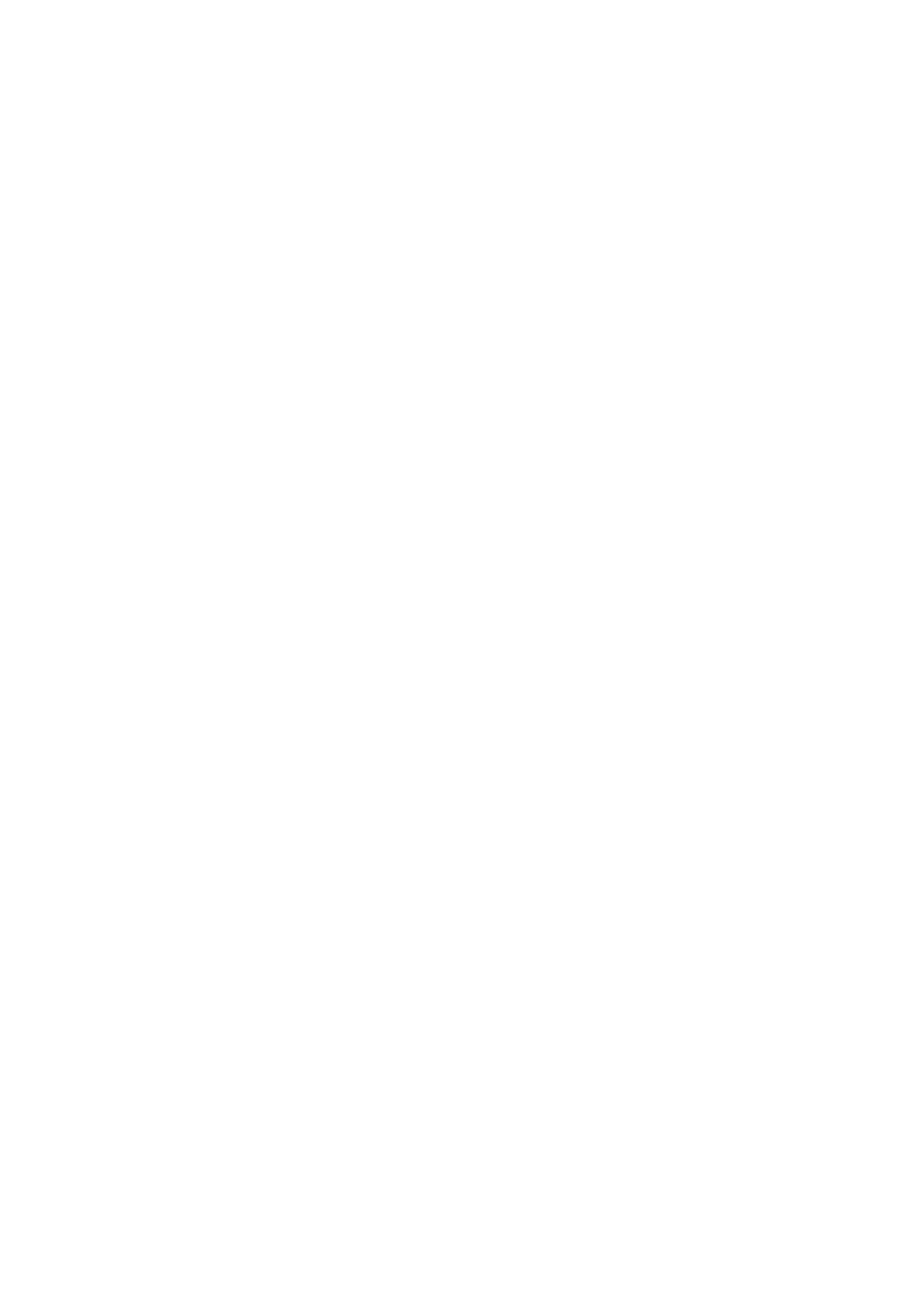
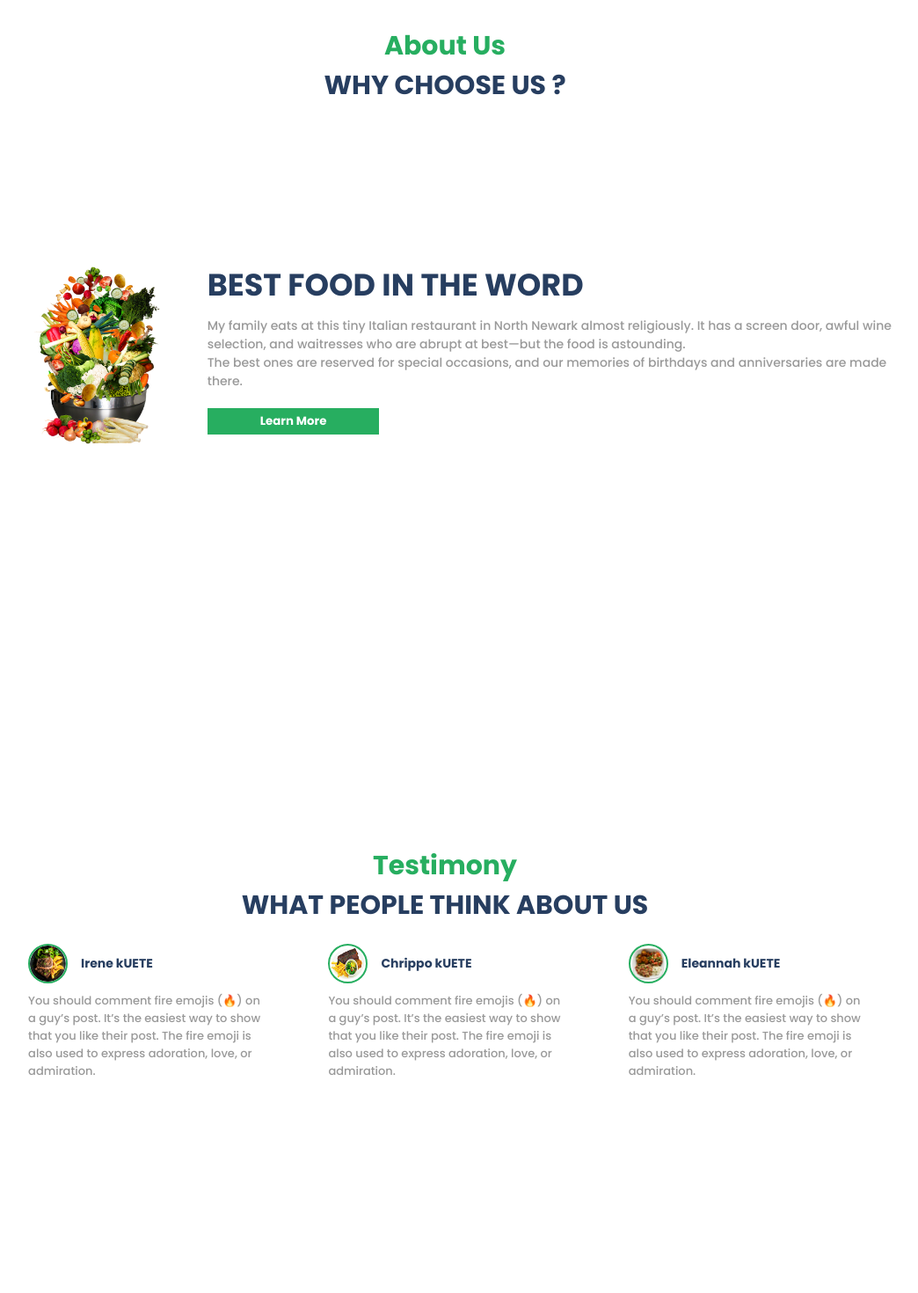
Before and after one commit to BlondelMbou/fastfood, a React (Create React App) app: page / in a window 1280 px wide. Shown: the part 820-2290 px from the top of the page at 88% size, without its empty margins (134-1178 px from the left). Before the commit the page ends 800 px from the top, so only its background shows below. Built offline with nearby package versions, Linux system fonts and the light colour scheme.

Commit message:
AboutUs, Testimony, Footer, Reservation

```diff
--- a/src/App.css
+++ b/src/App.css
@@ -6,12 +6,11 @@
   --dark-blue: #273e60;
   --gray: #999;
   --gray-shadow: #0000001a;
-  --white: #FFF;
+  --white: #fff;
   --big-title-size: 40px;
   --mid-title-size: 30px;
   --little-title-size: 20px;
-  --text-size: 15px;
-
+  --text-size: 12px;
 }
 
 * {
@@ -27,6 +26,13 @@
   /* margin: 0;
   padding: 0; */
 }
+.big-dark-blue-title {
+  font-size: var(--mid-title-size);
+  color: var(--dark-blue);
+  text-transform: uppercase;
+  /* margin: 0;
+  padding: 0; */
+}
 
 .mid-title {
   font-size: var(--mid-title-size);
@@ -35,6 +41,16 @@
 
 .little-title {
   font-size: var(--little-title-size);
+  color: var(--black-primary);
+}
+
+.little-title-gray {
+  font-size: var(--little-title-size);
+  color: var(--gray);
+}
+
+.txt {
+  font-size: var(--text-size);
   color: var(--black-primary);
 }
 
--- /dev/null
+++ b/src/components/AboutUs/AboutUs.css
@@ -0,0 +1,52 @@
+#about_us {
+  display: flex;
+  align-items: center;
+  height: calc(100vh - 50px);
+  flex-direction: column;
+  padding: 50px 10%;
+  width: 100%;
+}
+
+.about {
+  display: flex;
+  align-items: center;
+  width: 100%;
+  justify-content: space-between;
+  height: 70vh;
+}
+
+.about .left {
+  width: 40%;
+  display: flex;
+  align-items: center;
+  justify-content: center;
+  height: 100vh;
+}
+
+.about .left img {
+  width: 90%;
+}
+
+.about .right h3 {
+  font-size: 35px;
+  color: var(--dark-blue);
+  margin: 10px 0;
+}
+
+.about .right p {
+  font-size: 14px;
+  color: var(--gray);
+}
+
+.about .right button {
+  margin: 20px 0;
+  padding: 5px 60px;
+  background-color: var(--green-primary);
+  border: 0;
+}
+
+.about .right button a {
+  color: var(--white);
+  text-decoration: 0;
+  font-weight: bolder;
+}
--- /dev/null
+++ b/src/components/AboutUs/AboutUs.jsx
@@ -0,0 +1,34 @@
+import React from 'react';
+import './AboutUs.css';
+import aboutUs from '../../assets/images/img-about-us.png';
+
+function AboutUs() {
+  return (
+    <section id="about_us">
+      <h4 className="mid-title">About Us</h4>
+      <h2 className="big-dark-blue-title">Why choose us ?</h2>
+      <div class="about">
+        <div class="left">
+          <img src={aboutUs} alt="" />
+        </div>
+        <div class="right">
+          <h3 className="big-dark-blue-title">Best Food in The Word</h3>
+          <p className="little-title-gray">
+            My family eats at this tiny Italian restaurant in North Newark
+            almost religiously. It has a screen door, awful wine selection, and
+            waitresses who are abrupt at best—but the food is astounding.
+          </p>
+          <p className="little-title-gray">
+            The best ones are reserved for special occasions, and our memories
+            of birthdays and anniversaries are made there.
+          </p>
+          <button>
+            <a href="#">Learn More</a>
+          </button>
+        </div>
+      </div>
+    </section>
+  );
+}
+
+export default AboutUs;
--- a/src/components/AppRoot.jsx
+++ b/src/components/AppRoot.jsx
@@ -1,16 +1,24 @@
-import React from 'react'
+import React from 'react';
 
-import './animations.css'
-import Header from './Header/Header'
-import Hero from './Hero/Hero'
+import './animations.css';
+import Header from './Header/Header';
+import Hero from './Hero/Hero';
+import Testimony from './Testimony/Testimony';
+import Reservation from './Reservation/Reservation';
+import Footer from './Footer/Footer';
+import AboutUs from './AboutUs/AboutUs';
 
 function AppRoot() {
-    return (
-        <div className="approot">
-            <Header />
-            <Hero />
-        </div>
-    )
+  return (
+    <div className="approot">
+      <Header />
+      <Hero />
+      <AboutUs />
+      <Testimony />
+      <Reservation />
+      <Footer />
+    </div>
+  );
 }
 
-export default AppRoot
+export default AppRoot;
--- /dev/null
+++ b/src/components/Footer/Footer.jsx
@@ -0,0 +1,45 @@
+import React from 'react';
+import './footer.css';
+
+import call from '../../assets/images/call.png';
+import pin from '../../assets/images/pin.png';
+import clock from '../../assets/images/clock.png';
+import email from '../../assets/images/email.png';
+
+function Footer() {
+  return (
+    <footer>
+      <div class="services_list">
+        <div class="service">
+          <img src={clock} alt="" />
+          <h2 className="little-title">Ouverture</h2>
+          <p className="txt">10h30 à 23h45</p>
+          <p className="txt">23h45 à 9h30</p>
+        </div>
+
+        <div class="service">
+          <img src={pin} alt="" />
+          <h2 className="little-title">Adresses</h2>
+          <p className="txt">France-Paris</p>
+          <p className="txt">Cameroun-Mbouda</p>
+        </div>
+        <div class="service">
+          <img src={email} alt="" />
+          <h2 className="little-title">Emails</h2>
+          <p className="txt">email@gmail.com</p>
+          <p className="txt">your.dish@gmail.com</p>
+        </div>
+        <div class="service">
+          <img src={call} alt="" />
+          <h2 className="little-title">Numbers</h2>
+          <p className="txt">+33 54454544</p>
+          <p className="txt">+33 45687515</p>
+        </div>
+
+        <hr />
+      </div>
+    </footer>
+  );
+}
+
+export default Footer;
--- /dev/null
+++ b/src/components/Footer/footer.css
@@ -0,0 +1,52 @@
+footer {
+  background-color: var(--gray-shadow);
+}
+
+footer .services_list {
+  padding: 10px 10%;
+  display: flex;
+  justify-content: space-between;
+  align-items: center;
+  flex-wrap: wrap;
+}
+
+.service img {
+  width: 40px;
+  background-color: var(--green-primary);
+  padding: 10px;
+  border-radius: 50%;
+  margin-bottom: 10px;
+}
+
+.service {
+  display: flex;
+  align-items: center;
+  justify-content: center;
+  flex-direction: column;
+  margin: 25px auto;
+}
+
+/* .service p {
+  color: var(--gray-shadow);
+} */
+
+hr {
+  background-color: var(--white);
+  border: 0;
+  height: 2px;
+  width: 100%;
+}
+
+.footer_text {
+  text-align: center;
+  font-size: 15px;
+  padding: 8px 0;
+}
+
+.footer_text span {
+  color: var(--green-primary);
+}
+
+.toggle_menu {
+  display: none;
+}
--- /dev/null
+++ b/src/components/Reservation/Reservation.css
@@ -0,0 +1,41 @@
+#reservation {
+  margin-top: 50px;
+  display: flex;
+  align-items: center;
+  justify-content: center;
+  height: 100vh;
+  flex-direction: column;
+}
+
+#reservation form {
+  display: flex;
+  background-color: var(--gray-shadow);
+  padding: 25px;
+  border-radius: 6px;
+  flex-direction: column;
+  width: 350px;
+}
+
+#reservation form label {
+  margin-bottom: 8px;
+  font-size: 14px;
+}
+
+#reservation form input {
+  margin-bottom: 10px;
+  padding: 5px;
+  border: 1px solid transparent;
+  box-shadow: 0 0 10px var(--gray-shadow);
+  outline: 0;
+}
+
+#reservation form input:focus {
+  outline: 1px solid var(--green-primary);
+}
+
+#reservation form input[type='submit'] {
+  margin-top: 15px;
+  color: var(--white);
+  background-color: var(--green-primary);
+  border: 1px solid var(--green-primary);
+}
--- /dev/null
+++ b/src/components/Reservation/Reservation.jsx
@@ -0,0 +1,25 @@
+import React from 'react';
+import '../../components/Reservation/Reservation.css';
+function Reservation() {
+  return (
+    <section id="reservation">
+      <h4 class="mid-title">Reservation</h4>
+      <h2 className="big-dark-blue-title ">
+        fill this form to make a reservation
+      </h2>
+      <form action="">
+        <label> Your Name</label>
+        <input type="text" />
+        <label> Your Email</label>
+        <input type="email" />
+        <label> Your Number</label>
+        <input type="text" />
+        <label> Reservation Date</label>
+        <input type="date" />
+        <input type="submit" value="Make The Reservation" />
+      </form>
+    </section>
+  );
+}
+
+export default Reservation;
--- /dev/null
+++ b/src/components/Testimony/Testimony.css
@@ -0,0 +1,47 @@
+.comment_section {
+  display: flex;
+  align-items: center;
+  justify-content: center;
+  height: calc(100vh - 50px);
+  flex-direction: column;
+  padding: 0 10%;
+}
+
+.comments {
+  display: flex;
+  justify-content: space-around;
+  width: 100%;
+  flex-wrap: wrap;
+}
+
+.comments .comment div {
+  display: flex;
+  align-items: center;
+  margin-bottom: 10px;
+}
+
+.comments .comment div img {
+  width: 45px;
+  height: 45px;
+  border: 2px solid var(--green-primary);
+  border-radius: 50%;
+}
+
+.comments .comment {
+  width: 30%;
+  border: 1px solid var(--white);
+  border-radius: 6px;
+  padding: 20px;
+  justify-content: space-around;
+}
+
+.comments .comment div h4 {
+  margin-left: 15px;
+  font-size: 14px;
+  color: var(--dark-blue);
+}
+
+.comments .comment p {
+  font-size: 13px;
+  color: var(--gray);
+}
--- /dev/null
+++ b/src/components/Testimony/Testimony.jsx
@@ -0,0 +1,52 @@
+import React from 'react';
+import '../../components/Testimony/Testimony.css';
+import img2 from '../../assets/images/img2.png';
+import img5 from '../../assets/images/img5.png';
+import img4 from '../../assets/images/img4.png';
+
+function Testimony() {
+  return (
+    <section class="comment_section">
+      <h4 class="mid-title">Testimony</h4>
+      <h2 class="big-dark-blue-title">What People think about us</h2>
+      <div class="comments">
+        <div class="comment">
+          <div>
+            <img src={img2} alt="" />
+            <h4 className="little-title">Irene kUETE</h4>
+          </div>
+          <p className="little-title-gray">
+            You should comment fire emojis (🔥) on a guy’s post. It’s the
+            easiest way to show that you like their post. The fire emoji is also
+            used to express adoration, love, or admiration.
+          </p>
+        </div>
+
+        <div class="comment">
+          <div>
+            <img src={img5} alt="" />
+            <h4 className="little-title">Chrippo kUETE</h4>
+          </div>
+          <p className="little-title-gray">
+            You should comment fire emojis (🔥) on a guy’s post. It’s the
+            easiest way to show that you like their post. The fire emoji is also
+            used to express adoration, love, or admiration.
+          </p>
+        </div>
+        <div class="comment">
+          <div>
+            <img src={img4} alt="" />
+            <h4 className="little-title">Eleannah kUETE</h4>
+          </div>
+          <p className="little-title-gray">
+            You should comment fire emojis (🔥) on a guy’s post. It’s the
+            easiest way to show that you like their post. The fire emoji is also
+            used to express adoration, love, or admiration.
+          </p>
+        </div>
+      </div>
+    </section>
+  );
+}
+
+export default Testimony;
```
